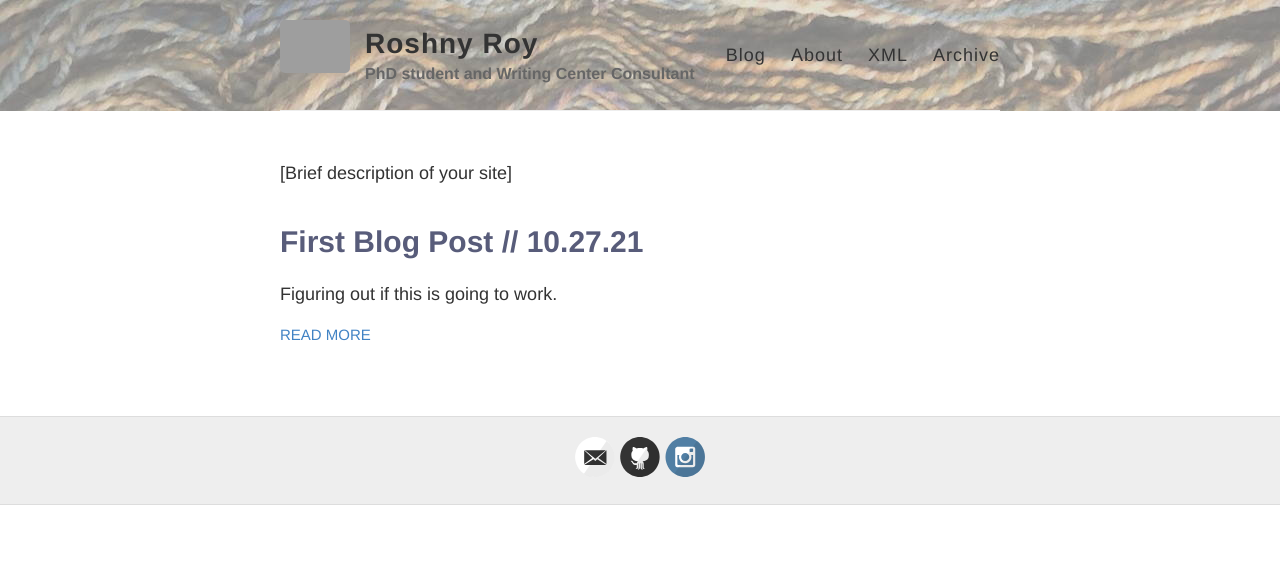
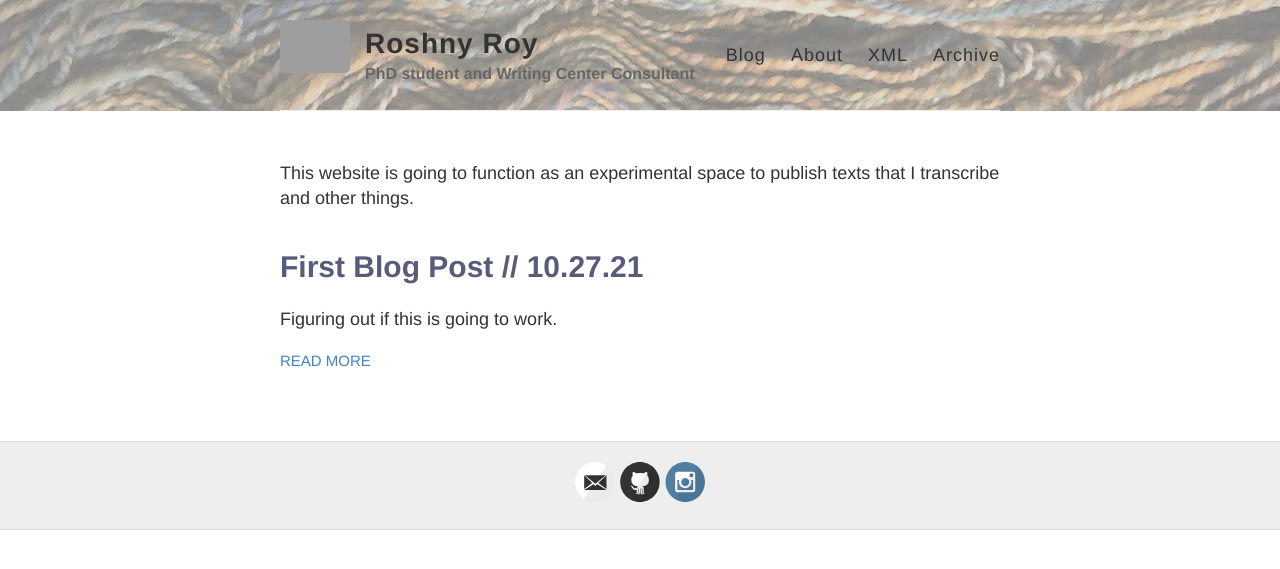
Before and after one commit to roshnyroy/roshnyroy.github.io, a Jekyll site: the page built from index.html, in a window 1280 px wide. Shown: the top 569 px of the page. Built offline with Jekyll 4.4.1, drawn with Linux system fonts in a browser that asks for light colours; grey boxes are pictures that could not be loaded.

Commit message:
Update index.html

```diff
--- a/index.html
+++ b/index.html
@@ -5,7 +5,7 @@ layout: default
 
 <div>
   <div>
-    <p>[Brief description of your site]</p>
+    <p>This website is going to function as an experimental space to publish texts that I transcribe and other things.</p>
   </div>
   <div class="posts">
   {% for post in site.posts %}
```
